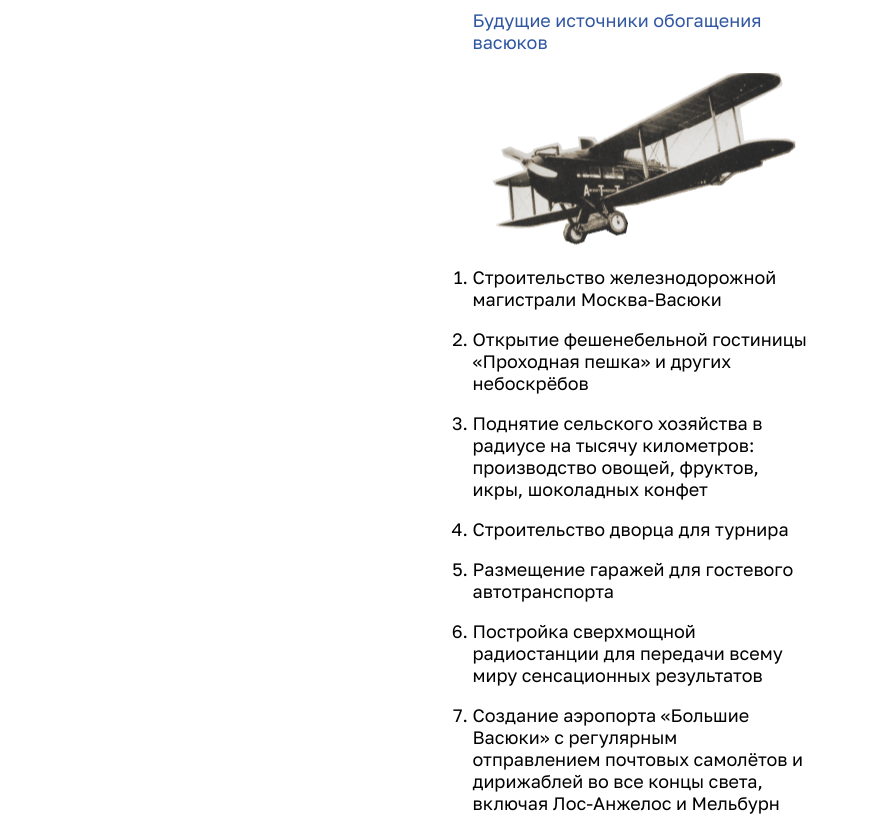
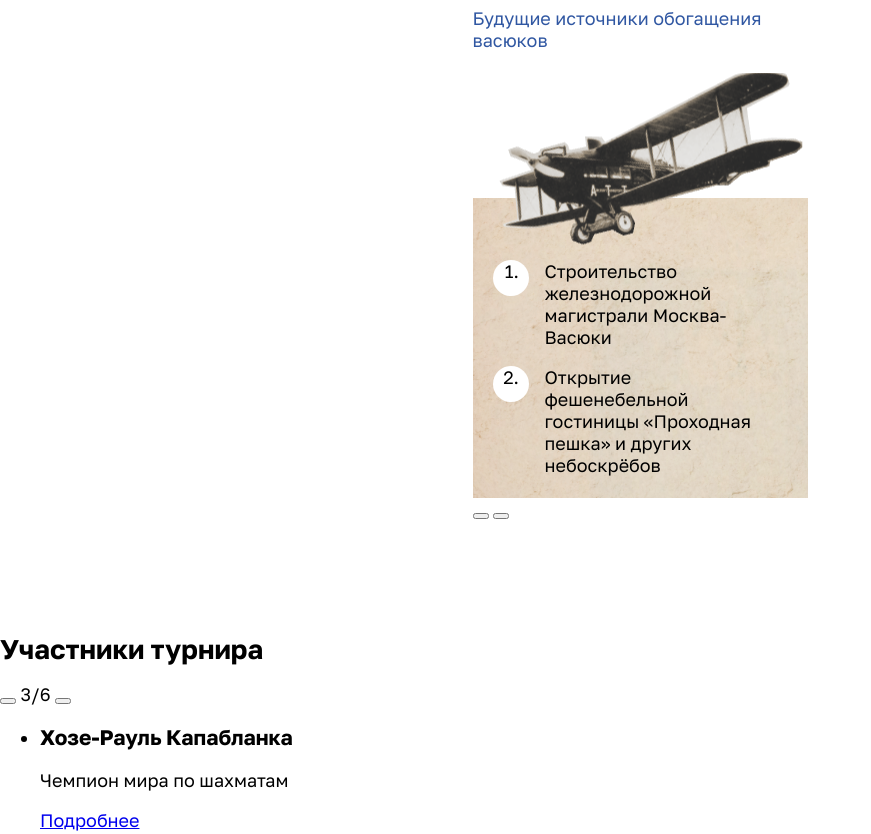
Before and after one commit to konick24/dream, a plain HTML site: page index.html in a window 1280 px wide. Shown: the part 2890-3724 px from the top of the page, without its empty margins (0-871 px from the left). Drawn offline with Linux system fonts and the light colour scheme.

Commit message:
стили

```diff
--- a/css/style.css
+++ b/css/style.css
@@ -254,7 +254,7 @@ img {
 
 .stages__heading {
   margin: 0;
-  margin-bottom: 12px;
+  margin-bottom: 10px;
   font-family: "Merriweather", sans-serif;
   font-size: 36px;
   line-height: 40px;
@@ -264,14 +264,14 @@ img {
 
 .stages__discription {
   margin: 0;
-  margin-bottom: 20px;
+  margin-bottom: 22px;
   color: #3057A2;
 }
 
 .stages__list {
   margin: 0;
   padding: 0;
-  padding-top: 175px;
+  padding-top: 125px;
   position: relative;
 }
 
@@ -284,5 +284,44 @@ img {
   width: 335px;
   height: 182px;
   top: 0;
-  left: 0;
+  left: 7px;
 }
+
+.stages__item-group {
+  display: none;
+  min-height: 300px;
+  padding-top: 44px;
+  padding-left: 51px;
+  padding-right: 30px;
+  background-image: url("../image/bg_stages.png");
+}
+
+.active {
+  display: block;
+}
+
+.stages__item {
+  position: relative;
+  z-index: 0;
+}
+
+.stages__item::marker {
+  background-color: #ffffff;
+  width: 20px;
+  height: 20px;
+}
+
+.stages__item::before {
+  content: "";
+  position: absolute;
+  width: 36px;
+  height: 36px;
+  border-radius: 50%;
+  background-color: #ffffff;
+  left: -31px;
+  z-index: -1;
+}
+
+.stages__text {
+  padding-left: 21px;
+}
--- a/index.html
+++ b/index.html
@@ -66,52 +66,57 @@
         <h2 class="stages__heading">Этапы преображения васюков</h2>
         <p class="stages__discription">Будущие источники обогащения васюков</p>
         <ol class="stages__list">
-          <div class="stages__item-group">
+          <div class="stages__item-group active">
+            <span class="stages__counter"></span>
             <li class="stages__item">
-              <p class="steps__text">
+              <p class="stages__text">
                 Строительство железнодорожной магистрали Москва-Васюки
               </p>
             </li>
             <li class="stages__item">
-              <p class="steps__text">
+              <p class="stages__text">
                 Открытие фешенебельной гостиницы «Проходная пешка» и других небоскрёбов
               </p>
             </li>
           </div>
           <div class="stages__item-group">
             <li class="stages__item">
-              <p class="steps__text">
+              <p class="stages__text">
                 Поднятие сельского хозяйства в радиусе на тысячу километров: производство овощей, фруктов, икры, шоколадных конфет
               </p>
             </li>
           </div>
           <div class="stages__item-group">
             <li class="stages__item">
-              <p class="steps__text">
+              <p class="stages__text">
                 Строительство дворца для турнира
               </p>
             </li>
             <li class="stages__item">
-              <p class="steps__text">
+              <p class="stages__text">
                 Размещение гаражей для гостевого автотранспорта
               </p>
             </li>
           </div>
           <div class="stages__item-group">
             <li class="stages__item">
-              <p class="steps__text">
+              <p class="stages__text">
                 Постройка сверхмощной радиостанции для передачи всему миру сенсационных результатов
               </p>
             </li>
           </div>
           <div class="stages__item-group">
             <li class="stages__item">
-              <p class="steps__text">
+              <p class="stages__text">
                 Создание аэропорта «Большие Васюки» с регулярным отправлением почтовых самолётов и дирижаблей во все концы света, включая Лос-Анжелос и Мельбурн
               </p>
             </li>
           </div>
         </ol>
+        <div class="stages__buttons">
+          <button class="stages__button stages__button--prev"></button>
+          <button class="stages__button stages__button--next"></button>
+        </div>
       </div>
     </section>
     <section class="page-main__section participants">
```
Also changed, not shown: image/bg_stages.png (added).
